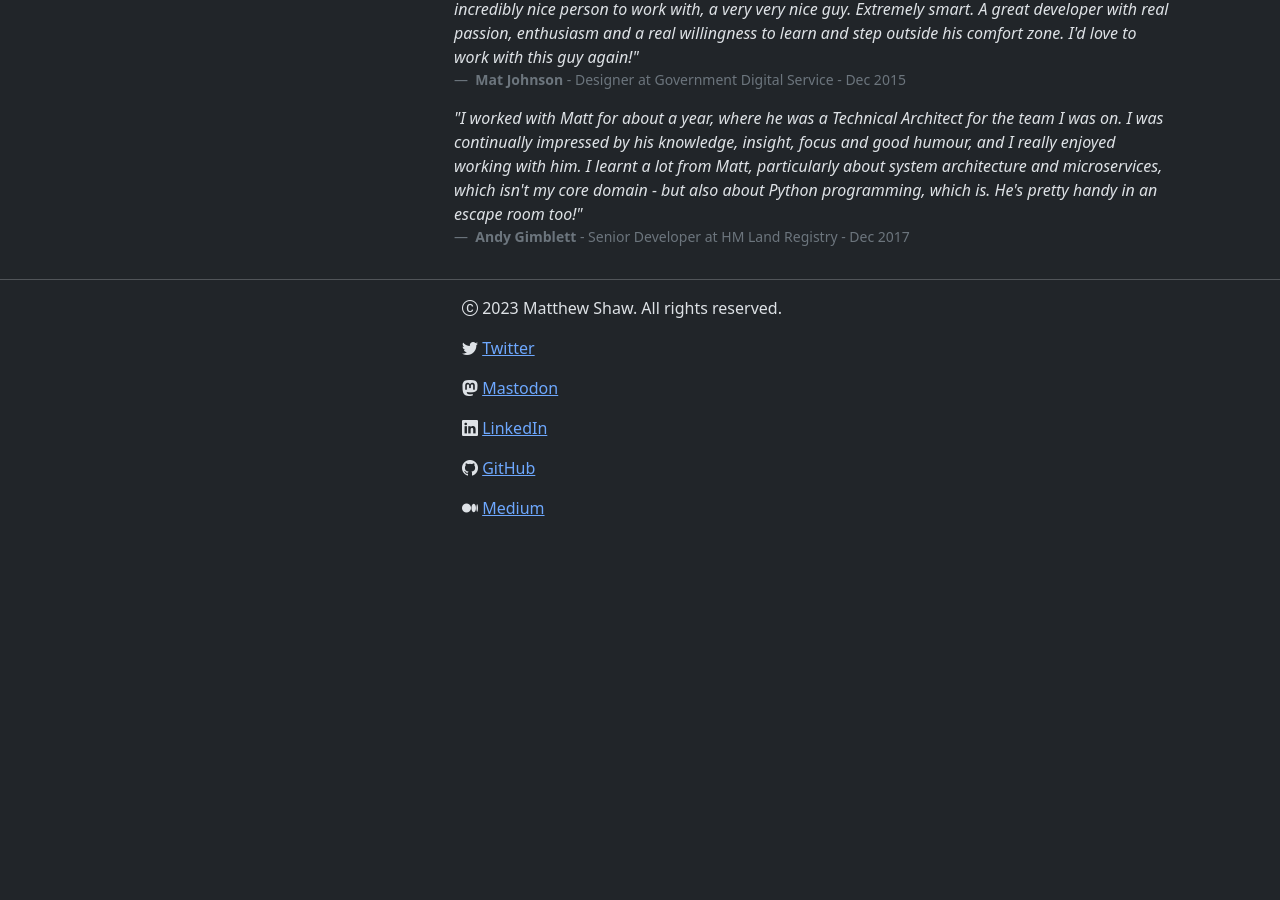
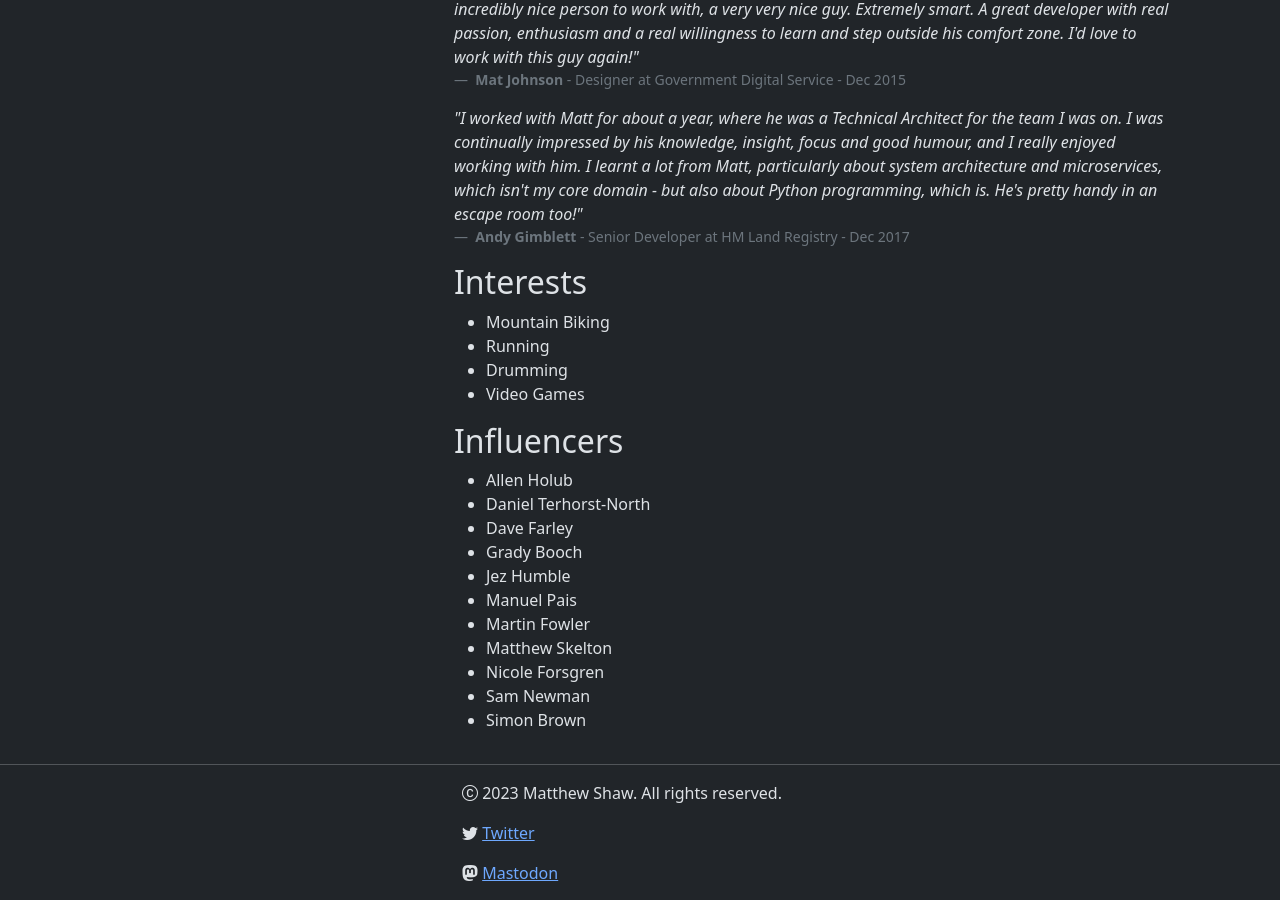
Before and after one commit to matthew-shaw/matthew-shaw.github.io, a Jekyll site: the page built from index.html, in a window 1280 px wide and 900 px high, scrolled down 1875 px. Built offline with Jekyll 4.4.1, drawn with Linux system fonts in a browser that asks for light colours; before the commit the page ends 2427 px from its top, so only the background shows below that.

Commit message:
add interests and influencers

```diff
--- a/index.html
+++ b/index.html
@@ -19,6 +19,8 @@
             <a class="nav-link" href="#speaking">Speaking</a>
             <a class="nav-link" href="#awards">Awards</a>
             <a class="nav-link" href="#testimonials">Testimonials</a>
+            <a class="nav-link" href="#interests">Interests</a>
+            <a class="nav-link" href="#influencers">Influencers</a>
         </nav>
         <hr>
     </div>
@@ -111,5 +113,28 @@
                 <strong>Andy Gimblett</strong> - Senior Developer at HM Land Registry - Dec 2017
             </figcaption>
         </figure>
+
+        <h2 id="interests">Interests</h2>
+        <ul>
+            <li>Mountain Biking</li>
+            <li>Running</li>
+            <li>Drumming</li>
+            <li>Video Games</li>
+        </ul>
+
+        <h2 id="influencers">Influencers</h2>
+        <ul>
+            <li>Allen Holub</li>
+            <li>Daniel Terhorst-North</li>
+            <li>Dave Farley</li>
+            <li>Grady Booch</li>
+            <li>Jez Humble</li>
+            <li>Manuel Pais</li>
+            <li>Martin Fowler</li>
+            <li>Matthew Skelton</li>
+            <li>Nicole Forsgren</li>
+            <li>Sam Newman</li>
+            <li>Simon Brown</li>
+        </ul>
     </div>
 </div>
```
